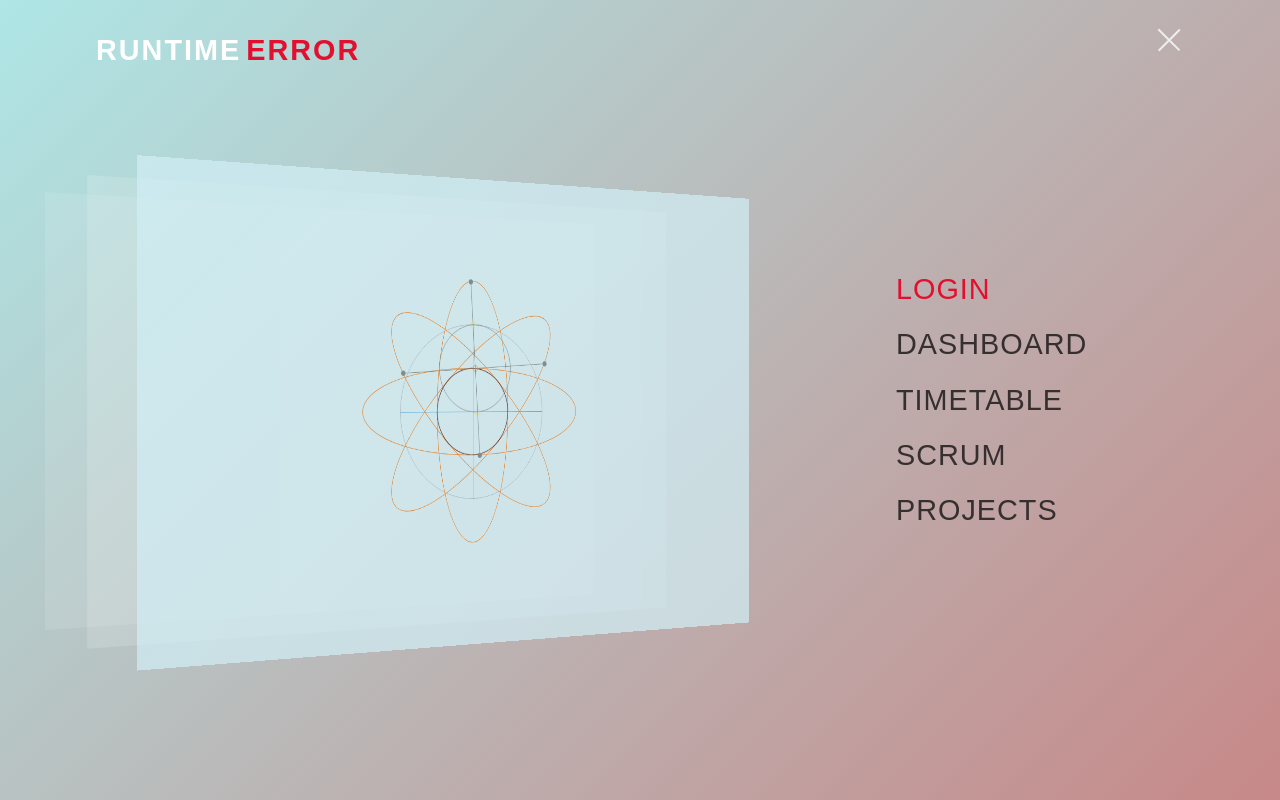
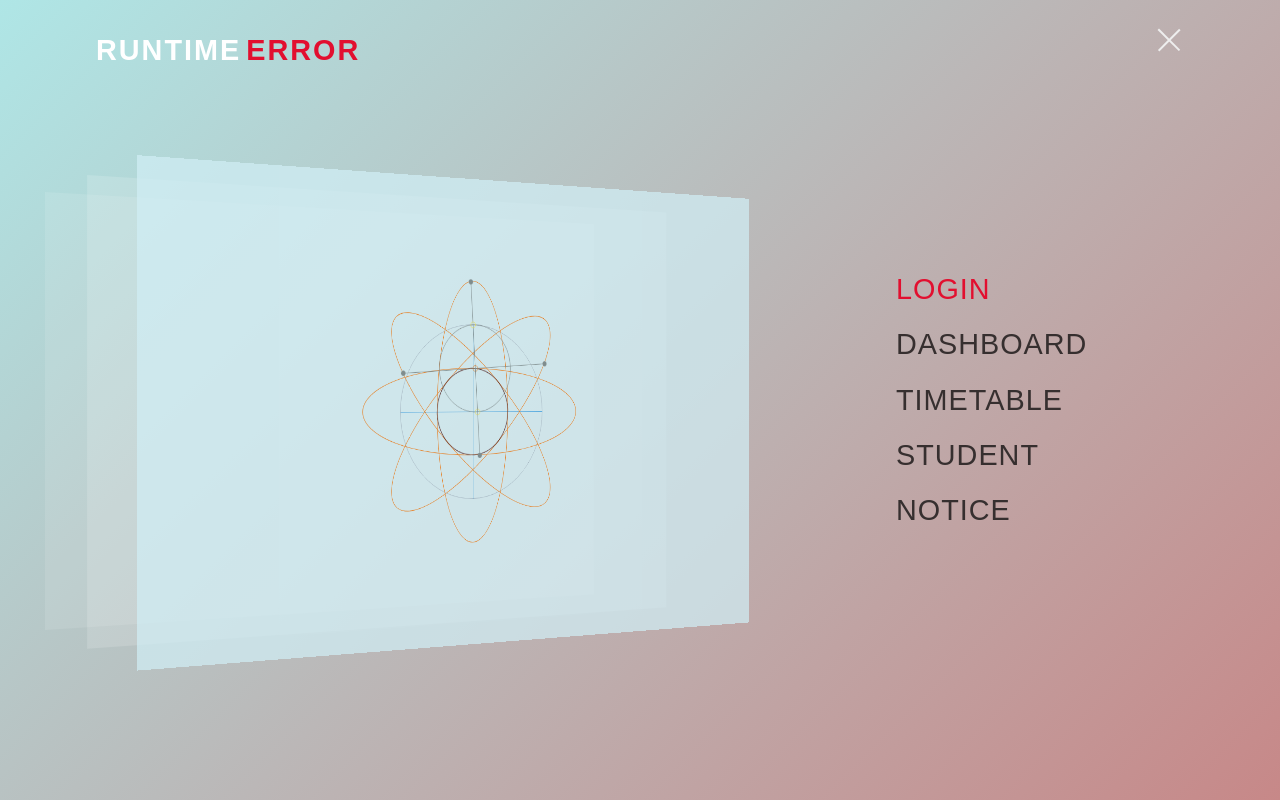
Before and after one commit to Sakshi21112003/runtimeerror, a plain HTML site: page index.html in a window 1280 px wide. Both pictures are taken after a click on the element 1160 px from the left and 40 px from the top of the page. Drawn offline with Linux system fonts and the light colour scheme.

Commit message:
Update index.html

```diff
--- a/index.html
+++ b/index.html
@@ -60,10 +60,10 @@
                     <a href="TIME_TABLE (1).html" style="--i: 0.15s">TIMETABLE</a>
                 </li>
                 <li>
-                    <a href="login.html" style="--i: 0.2s">SCRUM</a>
+                    <a href="studnt.html" style="--i: 0.2s">STUDENT</a>
                 </li>
                 <li>
-                    <a href="login.html" style="--i: 0.25s">PROJECTS</a>
+                    <a href="login.html" style="--i: 0.25s">NOTICE</a>
                 </li>
             </ul>
         </div>
```
